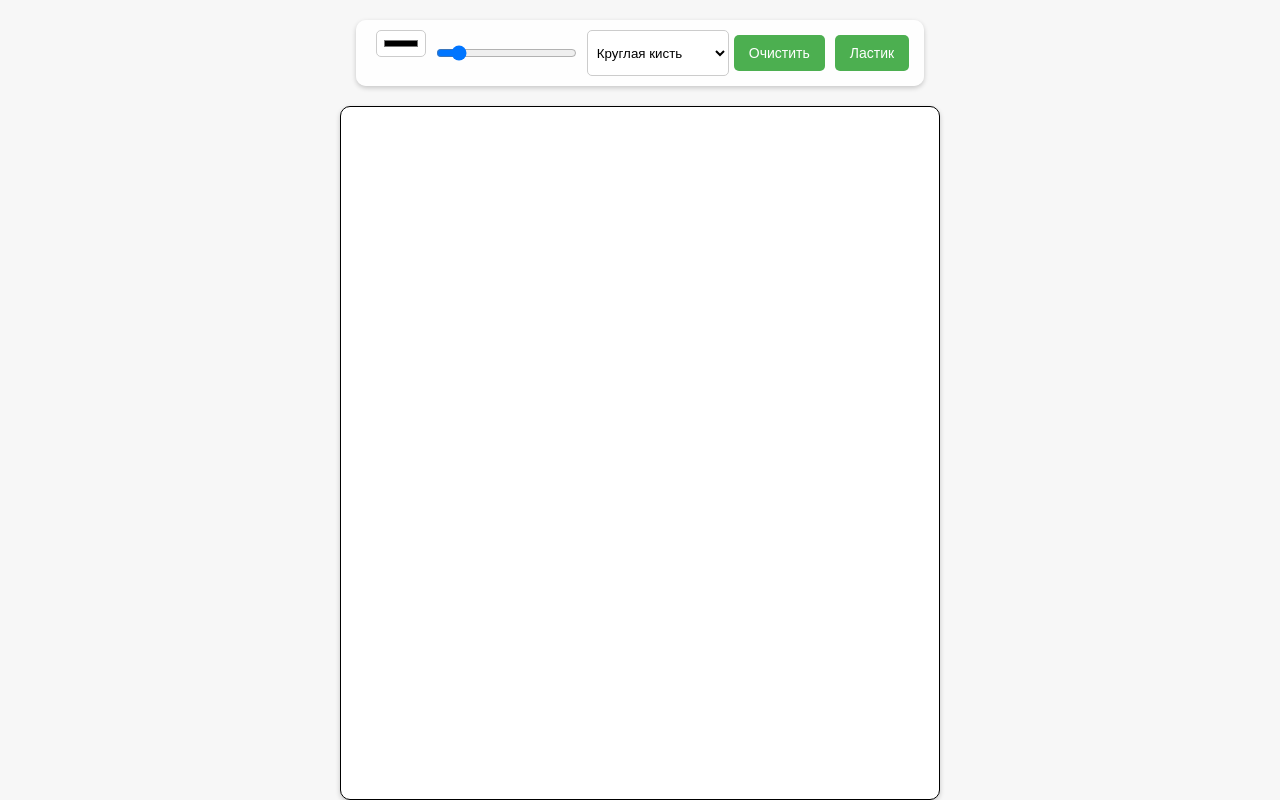
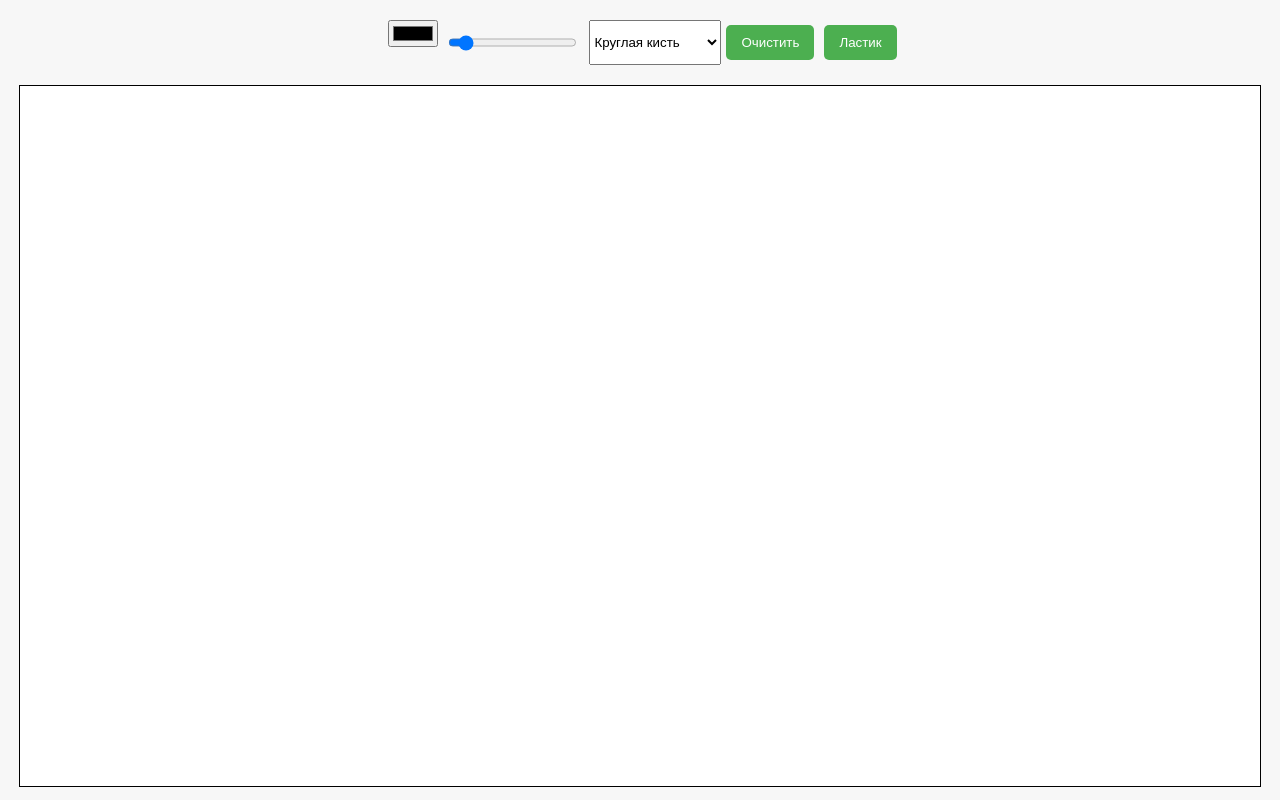
Before and after one commit to rolerkaster/rolerkaster.github.io, a plain HTML site: page index.html in a window 1280 px wide. Drawn offline with Linux system fonts and the light colour scheme.

Commit message:
Update style.css

```diff
--- a/style.css
+++ b/style.css
@@ -1,35 +1,20 @@
-/* styles.css */
-
-/* Сброс стилей */
-* {
-    margin: 0;
-    padding: 0;
-    box-sizing: border-box;
-}
-
 body {
     display: flex;
     flex-direction: column;
     align-items: center;
+    margin: 0;
+    padding: 0;
     font-family: Arial, sans-serif;
     background-color: #f7f7f7; /* Светлый фон для контраста */
-    height: 100vh; /* Занимает всю высоту экрана */
-    overflow: hidden; /* Скрывает прокрутку */
 }
 
-/* Стили для панели инструментов */
 .toolbar {
     margin: 20px;
     display: flex;
     flex-wrap: wrap; /* Позволяет кнопкам переноситься на новую строку при необходимости */
     justify-content: center; /* Центрируем кнопки в панели инструментов */
-    background-color: rgba(255, 255, 255, 0.9); /* Полупрозрачный фон для панели */
-    border-radius: 10px; /* Закругленные углы */
-    padding: 10px; /* Отступы внутри панели */
-    box-shadow: 0 2px 5px rgba(0, 0, 0, 0.2); /* Тень для панели */
 }
 
-/* Стили для кнопок */
 button {
     margin: 5px; /* Уменьшаем отступы между кнопками */
     padding: 10px 15px;
@@ -39,33 +24,20 @@ button {
     color: white;
     cursor: pointer;
     transition: background-color 0.3s; /* Плавный переход цвета фона */
-    font-size: 14px; /* Размер шрифта для кнопок */
 }
 
 button:hover {
     background-color: #45a049; /* Более темный зеленый при наведении */
 }
 
-/* Стили для элементов управления */
 input[type="color"], input[type="range"], select {
     margin-left: 10px; /* Отступ слева для элементов управления */
-    border: 1px solid #ccc; /* Граница для элементов */
-    border-radius: 5px; /* Закругленные углы */
-    padding: 5px; /* Отступы внутри элементов */
-    background-color: #fff; /* Белый фон для элементов */
 }
 
-/* Стили для канваса */
 canvas {
     border: 1px solid #000;
     background-color: #ffffff; /* Белый фон канваса для лучшей видимости */
-    flex-grow: 1; /* Занимает оставшееся пространство */
-    width: 100%; /* Ширина канваса на 100% */
-    max-width: 600px; /* Максимальная ширина канваса */
-    border-radius: 10px; /* Закругленные углы канваса */
-    box-shadow: 0 2px 5px rgba(0, 0, 0, 0.2); /* Тень для канваса */
 }
-
 @media (max-width: 768px) {
     body { padding: 10px;
     }
```
